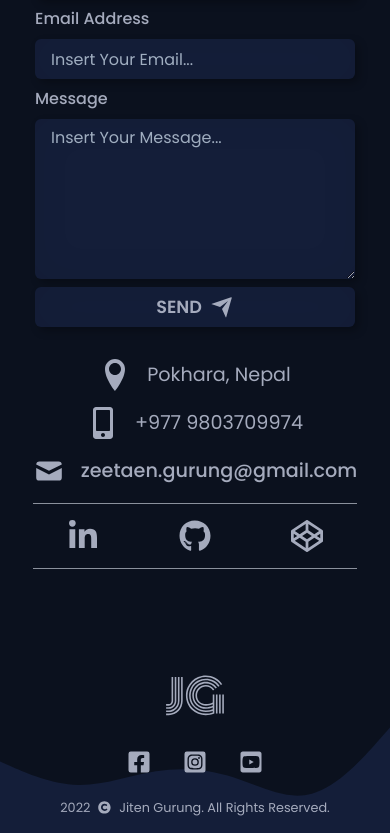
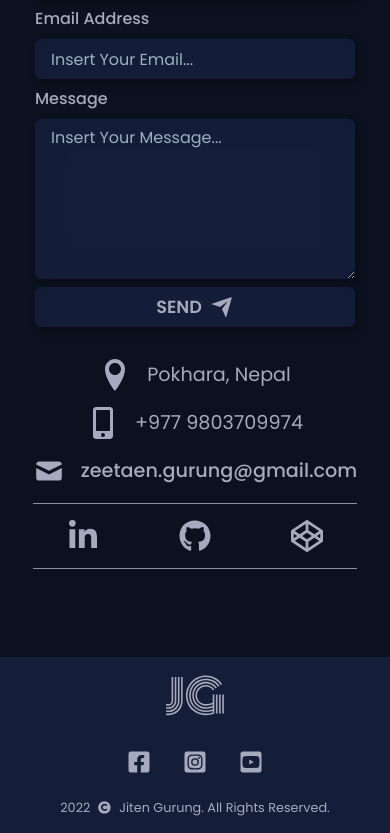
Before and after one commit to zeetaengrg/portfolio, a Next.js app: page / in a window 390 px wide. Shown: the part 5112-5945 px from the top of the page. Built offline with nearby package versions, Linux system fonts and the light colour scheme.

Commit message:
style(Box): Box component responsiveness added
- box component background color displayed while in small devices
- background color is set to transparent when in large devices displaying
  the wave image.

```diff
--- a/components/layouts/Footer/Footer.jsx
+++ b/components/layouts/Footer/Footer.jsx
@@ -4,10 +4,21 @@ import { SocialIconLinks } from '../../elements';
 
 const Footer = () => {
 
+    const boxStyle = {
+        backgroundColor: {
+            base: "#141e39",
+            md: "transparent",
+        },
+    }
+
     const imgTag = {
         position: "absolute",
         bottom: "0",
         width: "100vw",
+        display: {
+            base: "none",
+            md: "block"
+        }
     }
 
     const imageStyle = {
@@ -19,7 +30,7 @@ const Footer = () => {
     }
 
     return (
-        <Box>
+        <Box sx={boxStyle}>
             <Image src="/images/wave.svg" alt="waves" sx={imgTag} />
             <Flex
                 justifyContent="center"
```
